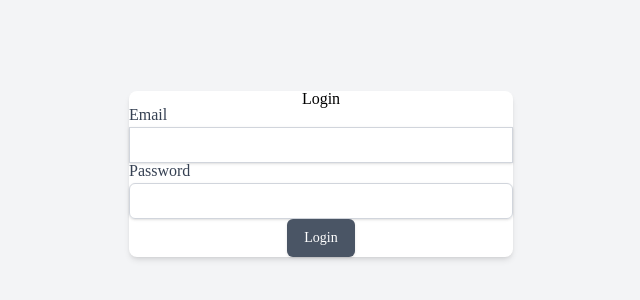
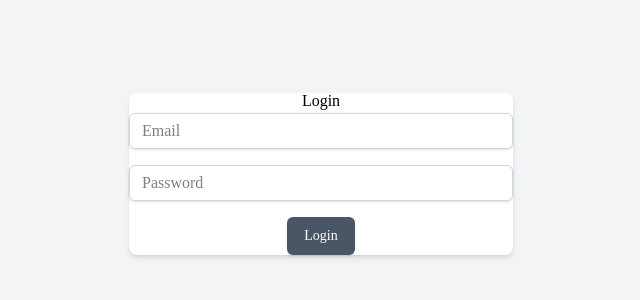
Before and after one commit to Nishan9925/login-registration, a Next.js app: page /login in a window 1280 px wide. Shown: the part 226-526 px from the top of the page, without its empty margins (319-959 px from the left). Built offline with nearby package versions, Linux system fonts and the light colour scheme.

Commit message:
Fixed few styles

```diff
--- a/package.json
+++ b/package.json
@@ -13,7 +13,8 @@
     "next": "15.2.1",
     "react": "^19.0.0",
     "react-dom": "^19.0.0",
-    "react-redux": "^9.2.0"
+    "react-redux": "^9.2.0",
+    "zod": "^3.24.2"
   },
   "devDependencies": {
     "@eslint/eslintrc": "^3",
--- a/public/data/users.json
+++ b/public/data/users.json
@@ -10,5 +10,9 @@
   {
     "email": "aaa@mail.ru",
     "password": "aaa"
+  },
+  {
+    "email": "a@mail.ruaaa",
+    "password": "a"
   }
 ]
--- a/src/app/actions.ts
+++ b/src/app/actions.ts
@@ -24,19 +24,15 @@ export async function registerUser(formData: FormData) {
     const email = formData.get("email") as string;
     const password = formData.get("password") as string;
 
-    if (!email || !password) {
-        redirect("/register");
-    };
-
     const users = await getUsers();
 
     if (users.some((user) => user.email === email)) {
-        redirect ("/register");
+        return redirect("/register");
     };
 
     const newUser: User = { email, password };
     users.push(newUser);
 
     await fs.writeFile(usersFilePath, JSON.stringify(users, null, 2));
-    redirect( "/register?message=User has been registered" );
+    redirect("/register?message=User has been registered");
 };
--- a/src/app/register/page.tsx
+++ b/src/app/register/page.tsx
@@ -7,9 +7,21 @@ async function RegistrationPage() {
     <div className="min-h-screen flex items-center justify-center bg-gray-100">
       <div className="bg-white p-8 rounded-lg shadow-md w-96">
         <h1 className="text-2xl font-bold mb-6 text-center">Register</h1>
-        <form action={registerUser}>
-          <input type="email" name="email" placeholder="Email" required />
-          <input type="password" name="password" placeholder="Password" required />
+        <form className="flex flex-col items-center justify-center" action={registerUser}>
+          <input className="mt-1 block w-full px-3 py-2 border border-gray-300
+                    rounded-md shadow-sm focus:outline-none focus:ring-indigo-500 focus:border-indigo-500"
+                    type="email"
+                    name="email"
+                    placeholder="Email"
+                    required
+          />
+          <input className="mt-1 block w-full px-3 py-2 border border-gray-300
+                    rounded-md shadow-sm focus:outline-none focus:ring-indigo-500 focus:border-indigo-500"
+                    type="password"
+                    name="password"
+                    placeholder="Password"
+                    required
+          />
           <Button
             type="submit"
             label="Register"
--- /dev/null
+++ b/src/app/schemas/schema.ts
@@ -0,0 +1,6 @@
+// import { z } from "zod";
+
+// export const userRegistrationSchema = z.object({
+//   email: z.string().email("Invalid email format"),
+//   password: z.string().min(3, "Password must be at least 6 characters"),
+// });
--- a/src/components/LoginForm.tsx
+++ b/src/components/LoginForm.tsx
@@ -37,34 +37,24 @@ function LoginForm() {
 
     return (
         <form onSubmit={handleloginSubmit} className="space-y-4">
-            <div>
-                <label htmlFor="email" className="block text-sm font-medium text-gray-700">
-                    Email
-                </label>
                 <input
                     type="email"
-                    id="email"
                     value={email}
                     onChange={(e) => setEmail(e.target.value)}
-                    className="mt-1 block w-full px-3 py-2 border border-gray-300 r
-                    ounded-md shadow-sm focus:outline-none focus:ring-indigo-500 focus:border-indigo-500"
+                    className="mt-1 block w-full px-3 py-2 border border-gray-300
+                    rounded-md shadow-sm focus:outline-none focus:ring-indigo-500 focus:border-indigo-500"
+                    placeholder="Email"
                     required
                 />
-            </div>
-            <div>
-                <label htmlFor="password" className="block text-sm font-medium text-gray-700">
-                    Password
-                </label>
                 <input
                     type="password"
-                    id="password"
                     value={password}
                     onChange={(e) => setPassword(e.target.value)}
                     className="mt-1 block w-full px-3 py-2 border border-gray-300
                     rounded-md shadow-sm focus:outline-none focus:ring-indigo-500 focus:border-indigo-500"
+                    placeholder="Password"
                     required
                 />
-            </div>
             {error && <p className="text-red-500 text-sm">{error}</p>}
             <div className="flex justify-center gap-4">
                 <Button
```
Also changed, not shown: 1 other file (tests, documents, lock files or other folders).
